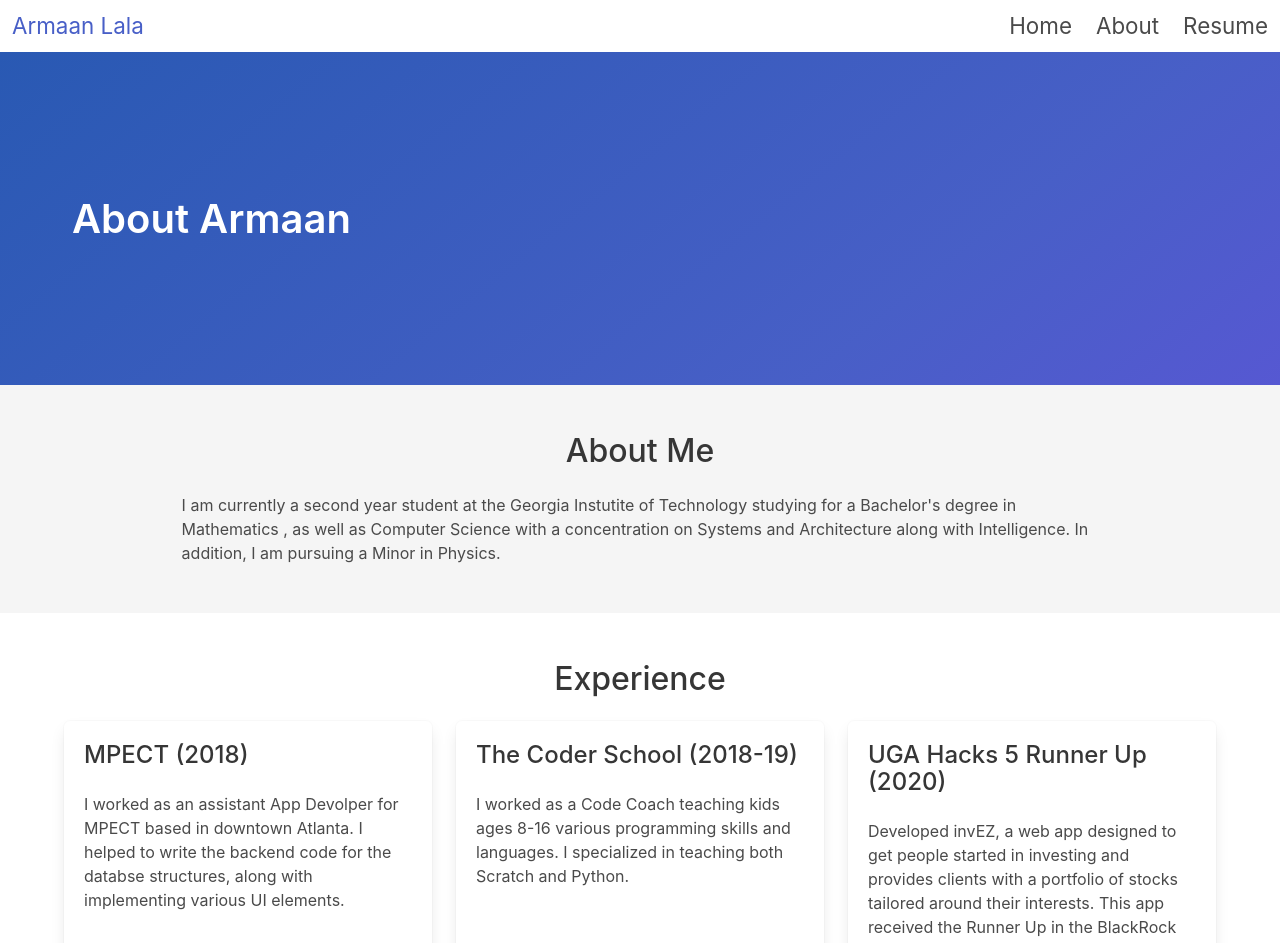
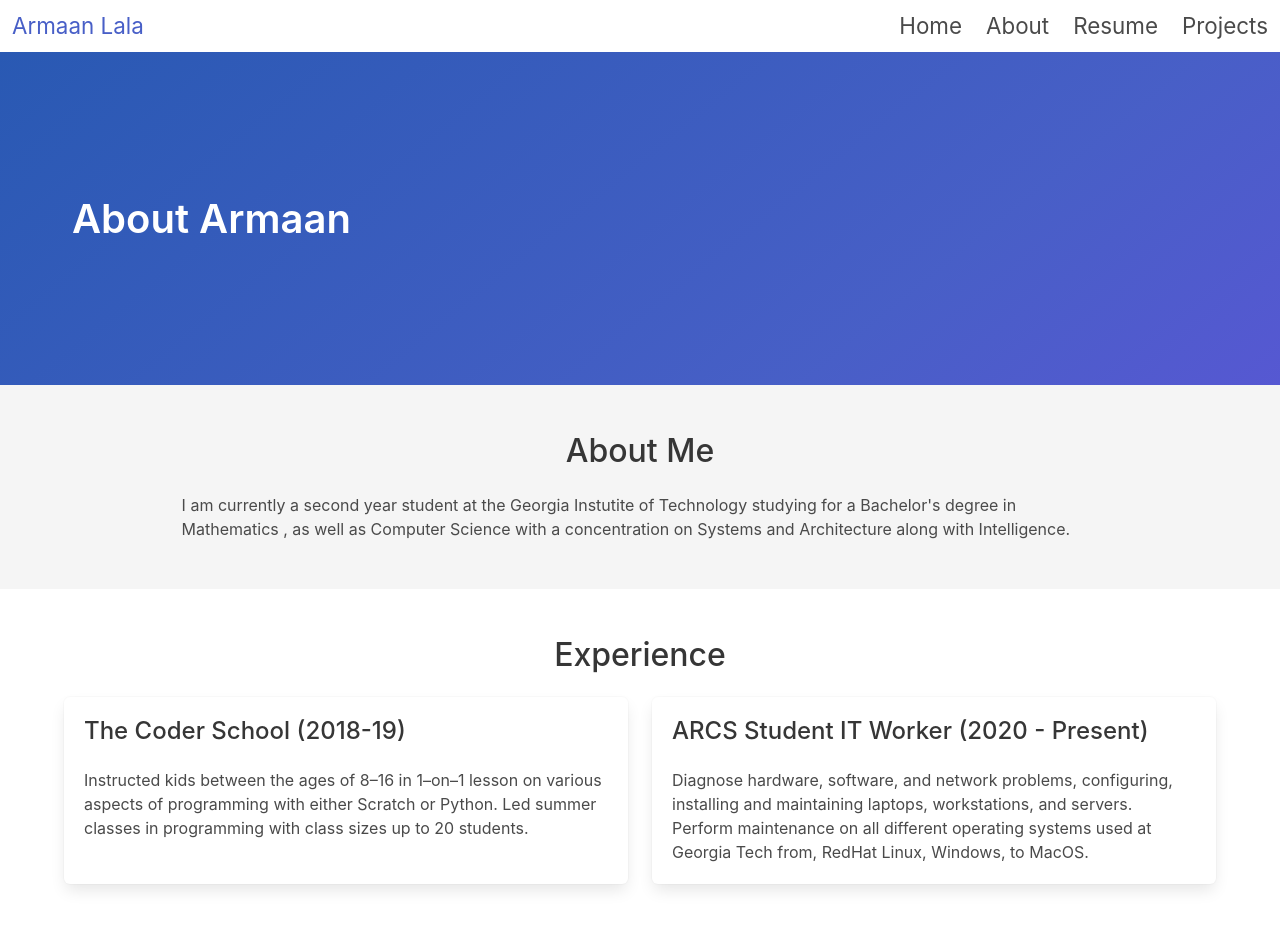
Before and after one commit to ArmaanLala/Portfolio, a Vue app: page /about in a window 1280 px wide. Shown: the top 943 px of the page. Built offline with nearby package versions, Linux system fonts and the light colour scheme.

Commit message:
Updated Portfolio Website

```diff
--- a/src/App.vue
+++ b/src/App.vue
@@ -29,9 +29,11 @@
           <router-link to="/resume" class="navbar-item">
            Resume
           </router-link>
-          <!-- <router-link to="/projects" class="navbar-item">
+          <router-link to="/projects" class="navbar-item">
            Projects
-          </router-link> -->
+          </router-link>
+
+
           <!-- <router-link to="/contact" class="navbar-item">
            Contact
           </router-link> -->
--- a/src/router/index.js
+++ b/src/router/index.js
@@ -26,14 +26,14 @@ Vue.use(VueRouter)
     // which is lazy-loaded when the route is visited.
     component: () => import(/* webpackChunkName: "about" */ '../views/Resume.vue')
   },
-  // {
-  //   path: '/projects',
-  //   name: 'Projects',
-  //   // route level code-splitting
-  //   // this generates a separate chunk (about.[hash].js) for this route
-  //   // which is lazy-loaded when the route is visited.
-  //   component: () => import(/* webpackChunkName: "about" */ '../views/Projects.vue')
-  // }
+  {
+    path: '/projects',
+    name: 'Projects',
+    // route level code-splitting
+    // this generates a separate chunk (about.[hash].js) for this route
+    // which is lazy-loaded when the route is visited.
+    component: () => import(/* webpackChunkName: "about" */ '../views/Projects.vue')
+  }
 ]
 
 const router = new VueRouter({
--- a/src/views/About.vue
+++ b/src/views/About.vue
@@ -19,8 +19,7 @@
               I am currently a second year student at the Georgia Instutite of
               Technology studying for a Bachelor's degree in Mathematics , as
               well as Computer Science with a concentration on Systems and
-              Architecture along with Intelligence. In addition, I am pursuing a
-              Minor in Physics.
+              Architecture along with Intelligence.
             </p>
           </div>
         </div>
@@ -35,31 +34,28 @@
         <div class="columns">
           <div class="column">
             <div class="box">
-              <h3 class="title is-4 has-text-weight-medium">MPECT (2018)</h3>
-              <p>
-                I worked as an assistant App Devolper for MPECT based in
-                downtown Atlanta. I helped to write the backend code for the
-                databse structures, along with implementing various UI elements.
-              </p>
-            </div>
-          </div>
-          <div class="column">
-            <div class="box">
               <h3 class="title is-4 has-text-weight-medium">
                 The Coder School (2018-19)
               </h3>
               <p>
-                I worked as a Code Coach teaching kids ages 8-16 various
-                programming skills and languages. I specialized in teaching both
-                Scratch and Python.
+                Instructed kids between the ages of 8–16 in 1–on–1 lesson on various aspects of programming with either Scratch or Python.
+                Led summer classes in programming with class sizes up to 20 students.
               </p>
             </div>
           </div>
-          <div class="column">
+          <!-- <div class="column">
             <div class="box">
               <h3 class="title is-4 has-text-weight-medium">UGA Hacks 5 Runner Up (2020)</h3>
               <p>
-                Developed invEZ, a web app designed to get people started in investing and provides clients with a portfolio of stocks tailored around their interests. This app received the Runner Up in the BlackRock Hackathon API Challenge.
+                Designed invEZ, a web app designed to get people started in investing and provides clients with a portfolio of stocks tailored around their interests. Used Vue.js to write front-end Vue components that would communicate with Google Firebase to retrieve the user’s information and send the user’s stock information to our backend Express.js server. The data retrieved from the backend would then be displayed on the custom Vue components I wrote. Received the Runner Up in the BlackRock Hackathon API Challenge.</p>
+            </div>
+          </div> -->
+          <div class="column">
+            <div class="box">
+              <h3 class="title is-4 has-text-weight-medium">ARCS Student IT Worker (2020 - Present)</h3>
+              <p>
+                Diagnose hardware, software, and network problems, configuring, installing and maintaining laptops, workstations, and servers.
+Perform maintenance on all different operating systems used at Georgia Tech from, RedHat Linux, Windows, to MacOS.
               </p>
             </div>
           </div>
@@ -163,7 +159,7 @@
               >
                 Vue.js
               </h3>
-              <p class="colp">Full production applications written in Vue</p>
+              <p class="colp">Full-Stack applications written in Vue</p>
             </div>
           </div>
 
--- a/src/views/Projects.vue
+++ b/src/views/Projects.vue
@@ -1,7 +1,15 @@
 <template>
-<p>
-    Test
-    </p>
+<div>
+    <div class="hero is-cover is-relative is-fullheight-with-navbar has-background-link">
+        <div class="hero-body">
+            <div class="container">
+
+                <h1 class="title is-1 something">Coming Soon...</h1>
+
+            </div>
+        </div>
+    </div>
+  </div>
 </template>
 
 <script>
@@ -9,3 +17,8 @@ export default {
 
 }
 </script>
+<style scoped>
+* {
+  color:white;
+}
+</style>
```
Also changed, not shown: 2 other files (tests, documents, lock files or other folders).
